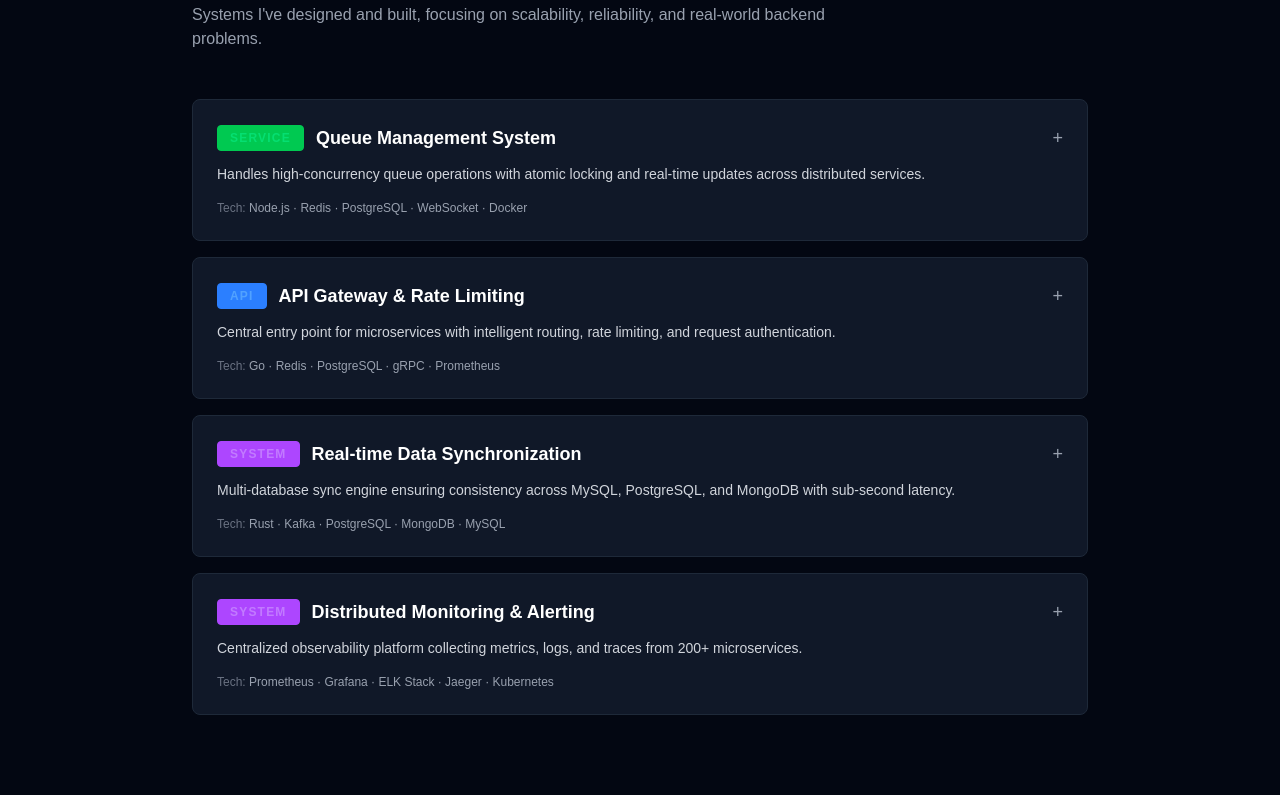
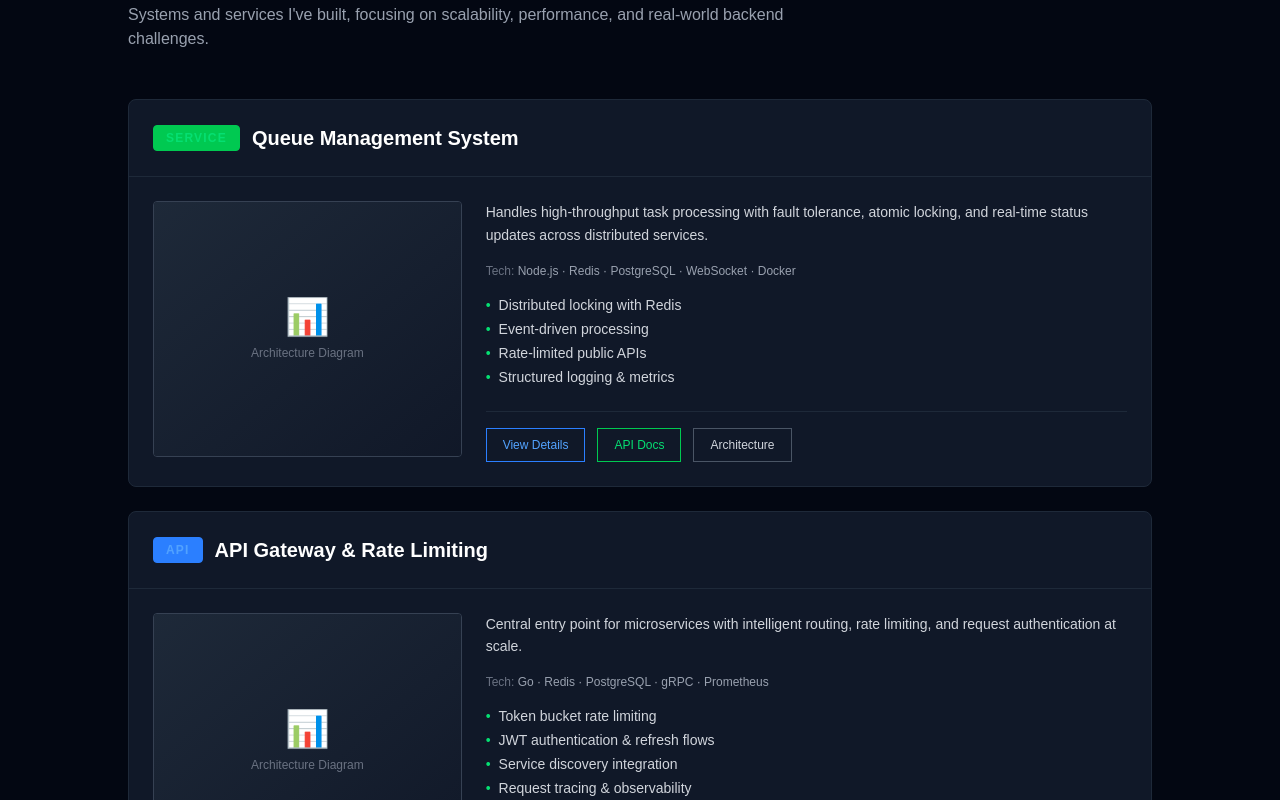
Before and after one commit to garvthakre/G-Forge, a Next.js app in the folder ui/: page / in a window 1280 px wide. Shown: the part 740-1540 px from the top of the page. Built offline with nearby package versions, Linux system fonts and the light colour scheme.

Commit message:
feat:project section v2- added the image section

```diff
--- a/ui/app/components/projects.tsx
+++ b/ui/app/components/projects.tsx
@@ -1,94 +1,103 @@
-"use client"
-import { NextPage } from 'next'
-import { useState } from 'react'
+"use client";
+import { NextPage } from "next";
+import { useState } from "react";
 
 interface Project {
-  id: string
-  badge: 'SERVICE' | 'API' | 'SYSTEM'
-  title: string
-  description: string
-  techStack: string[]
-  features: string[]
+  id: string;
+  badge: "SERVICE" | "API" | "SYSTEM";
+  title: string;
+  description: string;
+  techStack: string[];
+  features: string[];
+  image: string;
 }
 
 const projectsData: Project[] = [
   {
-    id: 'queue-system',
-    badge: 'SERVICE',
-    title: 'Queue Management System',
-    description: 'Handles high-concurrency queue operations with atomic locking and real-time updates across distributed services.',
-    techStack: ['Node.js', 'Redis', 'PostgreSQL', 'WebSocket', 'Docker'],
+    id: "queue-system",
+    badge: "SERVICE",
+    title: "Queue Management System",
+    description:
+      "Handles high-throughput task processing with fault tolerance, atomic locking, and real-time status updates across distributed services.",
+    techStack: ["Node.js", "Redis", "PostgreSQL", "WebSocket", "Docker"],
     features: [
-      'Atomic operations using Redis locks',
-      'Event-driven notifications',
-      'Cursor-based pagination',
-      'Structured logging & metrics'
-    ]
+      "Distributed locking with Redis",
+      "Event-driven processing",
+      "Rate-limited public APIs",
+      "Structured logging & metrics",
+    ],
+    image: "/images/queue-system.png",
   },
   {
-    id: 'api-gateway',
-    badge: 'API',
-    title: 'API Gateway & Rate Limiting',
-    description: 'Central entry point for microservices with intelligent routing, rate limiting, and request authentication.',
-    techStack: ['Go', 'Redis', 'PostgreSQL', 'gRPC', 'Prometheus'],
+    id: "api-gateway",
+    badge: "API",
+    title: "API Gateway & Rate Limiting",
+    description:
+      "Central entry point for microservices with intelligent routing, rate limiting, and request authentication at scale.",
+    techStack: ["Go", "Redis", "PostgreSQL", "gRPC", "Prometheus"],
     features: [
-      'Token bucket rate limiting',
-      'JWT authentication & refresh flows',
-      'Service discovery integration',
-      'Request tracing & observability'
-    ]
+      "Token bucket rate limiting",
+      "JWT authentication & refresh flows",
+      "Service discovery integration",
+      "Request tracing & observability",
+    ],
+    image: "/images/api-gateway.png",
   },
   {
-    id: 'real-time-db',
-    badge: 'SYSTEM',
-    title: 'Real-time Data Synchronization',
-    description: 'Multi-database sync engine ensuring consistency across MySQL, PostgreSQL, and MongoDB with sub-second latency.',
-    techStack: ['Rust', 'Kafka', 'PostgreSQL', 'MongoDB', 'MySQL'],
+    id: "real-time-db",
+    badge: "SYSTEM",
+    title: "Real-time Data Synchronization",
+    description:
+      "Multi-database sync engine ensuring consistency across MySQL, PostgreSQL, and MongoDB with sub-second latency.",
+    techStack: ["Rust", "Kafka", "PostgreSQL", "MongoDB", "MySQL"],
     features: [
-      'Change Data Capture (CDC)',
-      'Conflict resolution with CRDT',
-      'Dead letter queue handling',
-      'Exactly-once delivery guarantee'
-    ]
+      "Change Data Capture (CDC)",
+      "Conflict resolution with CRDT",
+      "Dead letter queue handling",
+      "Exactly-once delivery guarantee",
+    ],
+    image: "/images/realtime-sync.png",
   },
   {
-    id: 'monitoring-stack',
-    badge: 'SYSTEM',
-    title: 'Distributed Monitoring & Alerting',
-    description: 'Centralized observability platform collecting metrics, logs, and traces from 200+ microservices.',
-    techStack: ['Prometheus', 'Grafana', 'ELK Stack', 'Jaeger', 'Kubernetes'],
+    id: "monitoring-stack",
+    badge: "SYSTEM",
+    title: "Distributed Monitoring & Alerting",
+    description:
+      "Centralized observability platform collecting metrics, logs, and traces from 200+ microservices with automated alerting.",
+    techStack: ["Prometheus", "Grafana", "ELK Stack", "Jaeger", "Kubernetes"],
     features: [
-      'Time-series database optimization',
-      'Custom alert rule engine',
-      'Log aggregation & retention',
-      'Distributed tracing correlation'
-    ]
-  }
-]
+      "Time-series database optimization",
+      "Custom alert rule engine",
+      "Log aggregation & retention",
+      "Distributed tracing correlation",
+    ],
+    image: "/images/monitoring.png",
+  },
+];
 
 const Projects: NextPage = () => {
-  const [expandedId, setExpandedId] = useState<string | null>(null)
+  const [expandedId, setExpandedId] = useState<string | null>(null);
 
   const toggleExpand = (id: string) => {
-    setExpandedId(expandedId === id ? null : id)
-  }
+    setExpandedId(expandedId === id ? null : id);
+  };
 
   const getBadgeColor = (badge: string) => {
     switch (badge) {
-      case 'SERVICE':
-        return 'border-green-500 text-green-400 bg-green-500 bg-opacity-10'
-      case 'API':
-        return 'border-blue-500 text-blue-400 bg-blue-500 bg-opacity-10'
-      case 'SYSTEM':
-        return 'border-purple-500 text-purple-400 bg-purple-500 bg-opacity-10'
+      case "SERVICE":
+        return "border-green-500 text-green-400 bg-green-500 bg-opacity-10";
+      case "API":
+        return "border-blue-500 text-blue-400 bg-blue-500 bg-opacity-10";
+      case "SYSTEM":
+        return "border-purple-500 text-purple-400 bg-purple-500 bg-opacity-10";
       default:
-        return 'border-gray-500 text-gray-400 bg-gray-500 bg-opacity-10'
+        return "border-gray-500 text-gray-400 bg-gray-500 bg-opacity-10";
     }
-  }
+  };
 
   return (
     <section className="w-full bg-gray-950 py-20 px-5">
-      <div className="max-w-4xl mx-auto">
+      <div className="max-w-5xl mx-auto">
         {/* Section Header */}
         <div className="mb-12">
           <div className="text-xs uppercase tracking-widest text-gray-500 mb-3">
@@ -98,60 +107,72 @@ const Projects: NextPage = () => {
             Selected Backend Projects
           </h2>
           <p className="text-gray-400 max-w-2xl">
-            Systems I've designed and built, focusing on scalability, reliability, and real-world backend problems.
+            Systems and services I've built, focusing on scalability,
+            performance, and real-world backend challenges.
           </p>
         </div>
 
         {/* Projects Stack */}
-        <div className="space-y-4">
+        <div className="space-y-6">
           {projectsData.map((project) => (
             <div
               key={project.id}
-              className="bg-gray-900 border border-gray-800 rounded-lg transition-all duration-200 hover:border-gray-700"
+              className="bg-gray-900 border border-gray-800 rounded-lg overflow-hidden transition-all duration-200 hover:border-gray-700"
             >
-              {/* Project Card Header */}
-              <button
-                onClick={() => toggleExpand(project.id)}
-                className="w-full p-6 text-left hover:bg-gray-800 transition"
+              {/* Project Header with Badge */}
+              <div className="px-6 pt-6 pb-4 border-b border-gray-800">
+                <div className="flex items-center gap-3 mb-2">
+                  <span
+                    className={`px-3 py-1 text-xs font-bold uppercase tracking-widest border rounded ${getBadgeColor(
+                      project.badge,
+                    )}`}
                   >
-                <div className="flex items-start justify-between mb-3">
-                  <div className="flex items-center gap-3">
-                    <span className={`px-3 py-1 text-xs font-bold uppercase tracking-widest border rounded ${getBadgeColor(project.badge)}`}>
                     {project.badge}
                   </span>
-                    <h3 className="text-lg font-bold text-white">
+                  <h3 className="text-xl font-bold text-white">
                     {project.title}
                   </h3>
                 </div>
-                  <span className="text-gray-400 text-lg">
-                    {expandedId === project.id ? '−' : '+'}
-                  </span>
               </div>
 
+              {/* Split Layout: Image + Info */}
+              <div className="grid grid-cols-3 gap-6 p-6">
+                {/* Left: Image Panel (30-35%) */}
+                <div className="col-span-1 bg-gray-800 rounded border border-gray-700 overflow-hidden h-64">
+                  <div className="w-full h-full bg-gradient-to-br from-gray-800 to-gray-900 flex items-center justify-center">
+                    <div className="text-center text-gray-500">
+                      <div className="text-4xl mb-2">📊</div>
+                      <div className="text-xs">Architecture Diagram</div>
+                    </div>
+                  </div>
+                </div>
+
+                {/* Right: Project Info Panel (65-70%) */}
+                <div className="col-span-2 flex flex-col justify-between">
                   {/* Description */}
-                <p className="text-gray-300 text-sm mb-4">
+                  <div className="mb-4">
+                    <p className="text-gray-300 text-sm leading-relaxed">
                       {project.description}
                     </p>
+                  </div>
 
                   {/* Tech Stack */}
+                  <div className="mb-4">
                     <div className="text-xs text-gray-400">
-                  <span className="text-gray-500">Tech:</span>{' '}
-                  {project.techStack.join(' · ')}
+                      <span className="text-gray-500">Tech:</span>{" "}
+                      {project.techStack.join(" · ")}
                     </div>
-              </button>
+                  </div>
 
-              {/* Expanded Content */}
-              {expandedId === project.id && (
-                <div className="px-6 pb-6 border-t border-gray-800">
-                  {/* Features List */}
+                  {/* Features */}
                   <div className="mb-6">
-                    <div className="text-xs uppercase tracking-widest text-gray-500 mb-3">
-                      Key Features
-                    </div>
-                    <ul className="space-y-2">
+                    <ul className="space-y-1">
                       {project.features.map((feature, idx) => (
-                        <li key={idx} className="text-sm text-gray-300 flex items-start">
-                          <span className="text-green-400 mr-3">→</span>
+                        <li
+                          key={idx}
+                          className="text-sm text-gray-300 flex items-start"
+                        >
+                          <span className="text-green-400 mr-2">•</span>
                           <span>{feature}</span>
                         </li>
                       ))}
@@ -159,16 +180,69 @@ const Projects: NextPage = () => {
                   </div>
 
                   {/* Action Buttons */}
-                  <div className="flex gap-3 pt-6 border-t border-gray-800">
+                  <div className="flex gap-3 pt-4 border-t border-gray-800">
                     <button className="px-4 py-2 border border-blue-500 text-blue-400 hover:bg-blue-500 hover:text-gray-900 transition font-medium text-xs">
                       View Details
                     </button>
                     <button className="px-4 py-2 border border-green-500 text-green-400 hover:bg-green-500 hover:text-gray-900 transition font-medium text-xs">
                       API Docs
                     </button>
-                    <button className="px-4 py-2 border border-gray-600 text-gray-300 hover:bg-gray-700 transition font-medium text-xs">
-                      Architecture
+                    <button
+                      onClick={() => toggleExpand(project.id)}
+                      className="px-4 py-2 border border-gray-600 text-gray-300 hover:bg-gray-700 transition font-medium text-xs"
+                    >
+                      {expandedId === project.id ? "Collapse" : "Architecture"}
                     </button>
+                  </div>
+                </div>
+              </div>
+
+              {/* Expandable Details */}
+              {expandedId === project.id && (
+                <div className="px-6 py-6 border-t border-gray-800 bg-gray-800 bg-opacity-30">
+                  <div className="grid grid-cols-2 gap-8">
+                    {/* Left: Endpoints */}
+                    <div>
+                      <div className="text-xs uppercase tracking-widest text-gray-500 mb-4">
+                        Key Endpoints
+                      </div>
+                      <div className="space-y-2 font-mono text-xs text-gray-400">
+                        <div>
+                          <span className="text-green-400">GET</span> /status
+                        </div>
+                        <div>
+                          <span className="text-blue-400">POST</span> /task
+                        </div>
+                        <div>
+                          <span className="text-purple-400">PATCH</span>{" "}
+                          /task/:id
+                        </div>
+                        <div>
+                          <span className="text-red-400">DELETE</span> /task/:id
+                        </div>
+                      </div>
+                    </div>
+
+                    {/* Right: Architecture Notes */}
+                    <div>
+                      <div className="text-xs uppercase tracking-widest text-gray-500 mb-4">
+                        Architecture Highlights
+                      </div>
+                      <ul className="space-y-2">
+                        <li className="text-sm text-gray-300 flex items-start">
+                          <span className="text-blue-400 mr-2">→</span>
+                          <span>Horizontally scalable microservice</span>
+                        </li>
+                        <li className="text-sm text-gray-300 flex items-start">
+                          <span className="text-blue-400 mr-2">→</span>
+                          <span>Event-driven with message queue</span>
+                        </li>
+                        <li className="text-sm text-gray-300 flex items-start">
+                          <span className="text-blue-400 mr-2">→</span>
+                          <span>99.9% uptime in production</span>
+                        </li>
+                      </ul>
+                    </div>
                   </div>
                 </div>
               )}
@@ -177,7 +251,7 @@ const Projects: NextPage = () => {
         </div>
       </div>
     </section>
-  )
-}
+  );
+};
 
-export default Projects
+export default Projects;
```
Lines whose indentation alone changed are shown as unchanged.
